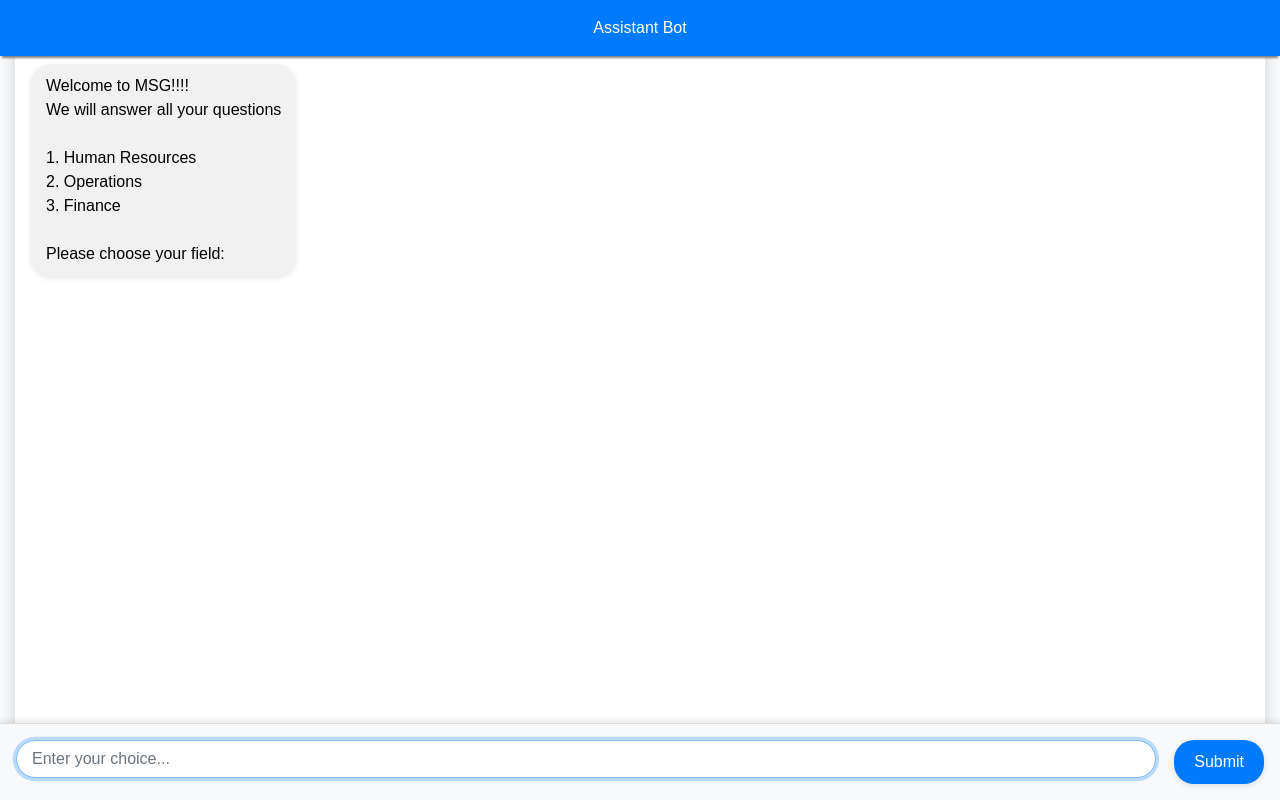
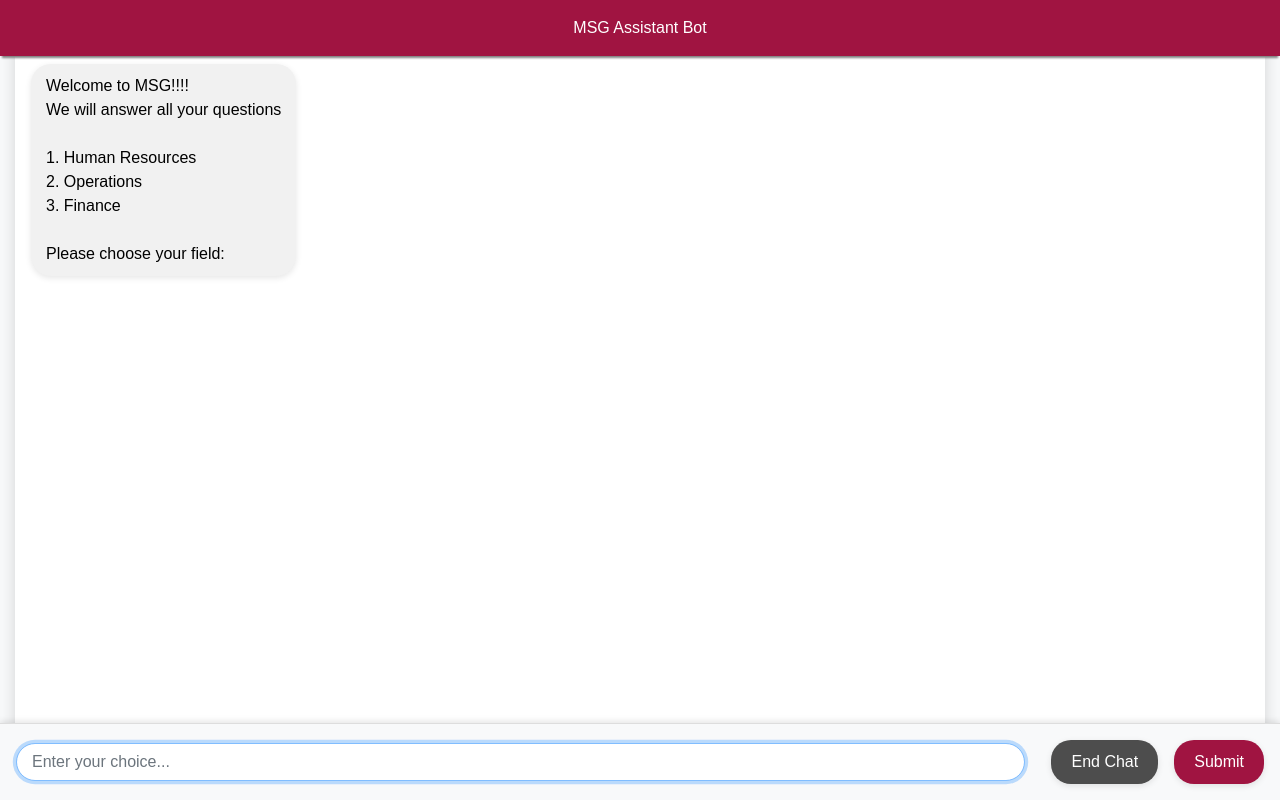
Before and after one commit to myidrajkumar/msg_answers, a Flask app: page / in a window 1280 px wide. Run offline with Flask 3, Linux system fonts and the light colour scheme; some libraries are stand-ins or nearby versions.

```diff
--- a/app.py
+++ b/app.py
@@ -13,7 +13,7 @@ def index():
 @app.route('/ask', methods=['POST'])
 def ask():
     data = request.json
-    print(data)
+
     field = data.get('field')
     question = data.get('question')
 
--- a/static/css/style.css
+++ b/static/css/style.css
@@ -16,7 +16,7 @@ body, html {
     position: fixed;
     top: 0;
     width: 100%;
-    background-color: #007bff;
+    background-color: #a01441;
     color: white;
     padding: 15px;
     text-align: center;
@@ -28,14 +28,14 @@ body, html {
     flex-grow: 1;
     padding: 15px;
     overflow-y: auto;
-    margin-top: 60px;  /* Leave space for the fixed header */
-    margin-bottom: 70px;  /* Leave space for the input area */
+    margin-top: 60px;
+    margin-bottom: 70px;
 }
 
 .message {
     display: flex;
     align-items: center;
-    margin-bottom: 10px;
+    margin-bottom: 20px;
 }
 
 .user-message .bubble {
@@ -61,39 +61,55 @@ body, html {
 .chat-input {
     position: fixed;
     bottom: 0;
+    gap: 8px;
     width: 100%;
     display: flex;
     background-color: #f8f9fa;
     padding: 10px 15px;
     border-top: 1px solid #ddd;
     box-shadow: 0 -2px 6px rgba(0, 0, 0, 0.1);
+    align-items: center;
+    box-sizing: border-box;
 }
 
 .chat-input input {
-    flex-grow: 1;
-    border: 1px solid #ddd;
+    flex: 1;
+    border: 1px solid #4d4d4d;
     border-radius: 20px;
     padding: 10px 15px;
     outline: none;
+    margin-right: 10px;
+    box-sizing: border-box;
 }
 
 .chat-input button {
-    margin-left: 10px;
     padding: 10px 20px;
-    background-color: #007bff;
-    color: white;
     border: none;
     border-radius: 20px;
     cursor: pointer;
     box-shadow: 0 2px 6px rgba(0, 0, 0, 0.1);
+    box-sizing: border-box;
+}
+
+.chat-input #endChatButton {
+    background-color: #4d4d4d;
+    color: white;
+    margin-left: 10px;
+}
+
+.chat-input #submitButton {
+    background-color: #a01441;
+    color: white;
 }
 
 .chat-input button:hover {
-    background-color: #0056b3;
+    opacity: 0.8;
 }
 
 .loading {
-    display: none;
-    justify-content: center;
-    margin-top: 15px;
+    position: fixed;
+    top: 50%;
+    left: 50%;
+    transform: translate(-50%, -50%);
+    z-index: 9999;
 }
--- a/static/js/script.js
+++ b/static/js/script.js
@@ -74,5 +74,7 @@ function addMessage(className, message) {
 
 function showLoading(isLoading) {
     const loading = document.getElementById('loading');
+    const submitButton = document.getElementById('submitButton');
     loading.classList.toggle('d-none', !isLoading);
+    submitButton.disabled = isLoading;
 }
--- a/templates/index.html
+++ b/templates/index.html
@@ -3,7 +3,7 @@
 <head>
     <meta charset="UTF-8">
     <meta name="viewport" content="width=device-width, initial-scale=1.0">
-    <title>Assistant Bot</title>
+    <title>MSG Assistant Bot</title>
     <!-- Bootstrap CDN -->
     <link href="https://stackpath.bootstrapcdn.com/bootstrap/4.5.2/css/bootstrap.min.css" rel="stylesheet">
     <link rel="stylesheet" href="{{ url_for('static', filename='css/style.css') }}">
@@ -12,12 +12,11 @@
 
 <div class="container-fluid d-flex flex-column min-vh-100">
     <div class="chat-container bg-white shadow rounded d-flex flex-column flex-grow-1">
-        <div class="chat-header bg-primary text-white p-3 fixed-top">
-            Assistant Bot
+        <div class="chat-header text-white p-3 fixed-top">
+            MSG Assistant Bot
         </div>
 
         <div class="chat-box flex-grow-1 p-3 overflow-auto mt-5" id="chat-box">
-            <!-- Initial welcome message -->
             <div class="message bot-message">
                 <div class="bubble">
                     Welcome to MSG!!!!<br>We will answer all your questions<br><br>1. Human Resources<br>2. Operations<br>3. Finance<br><br>Please choose your field:
@@ -32,8 +31,10 @@
         </div>
 
         <div class="chat-input d-flex p-3 bg-light fixed-bottom">
-            <input type="text" id="question" class="form-control mr-2" placeholder="Enter your choice..." autofocus>
-            <button class="btn btn-primary" onclick="submitField()">Submit</button>
+            <input type="text" id="question" class="form-control mr-2" placeholder="Enter your choice..." autofocus
+            onkeydown="if(event.key === 'Enter') submitField()">
+            <button class="btn btn-secondary mr-2" id="endChatButton" onclick="endChat()">End Chat</button>
+            <button class="btn btn-primary" id="submitButton" onclick="submitField()">Submit</button>
         </div>
     </div>
 </div>
```
